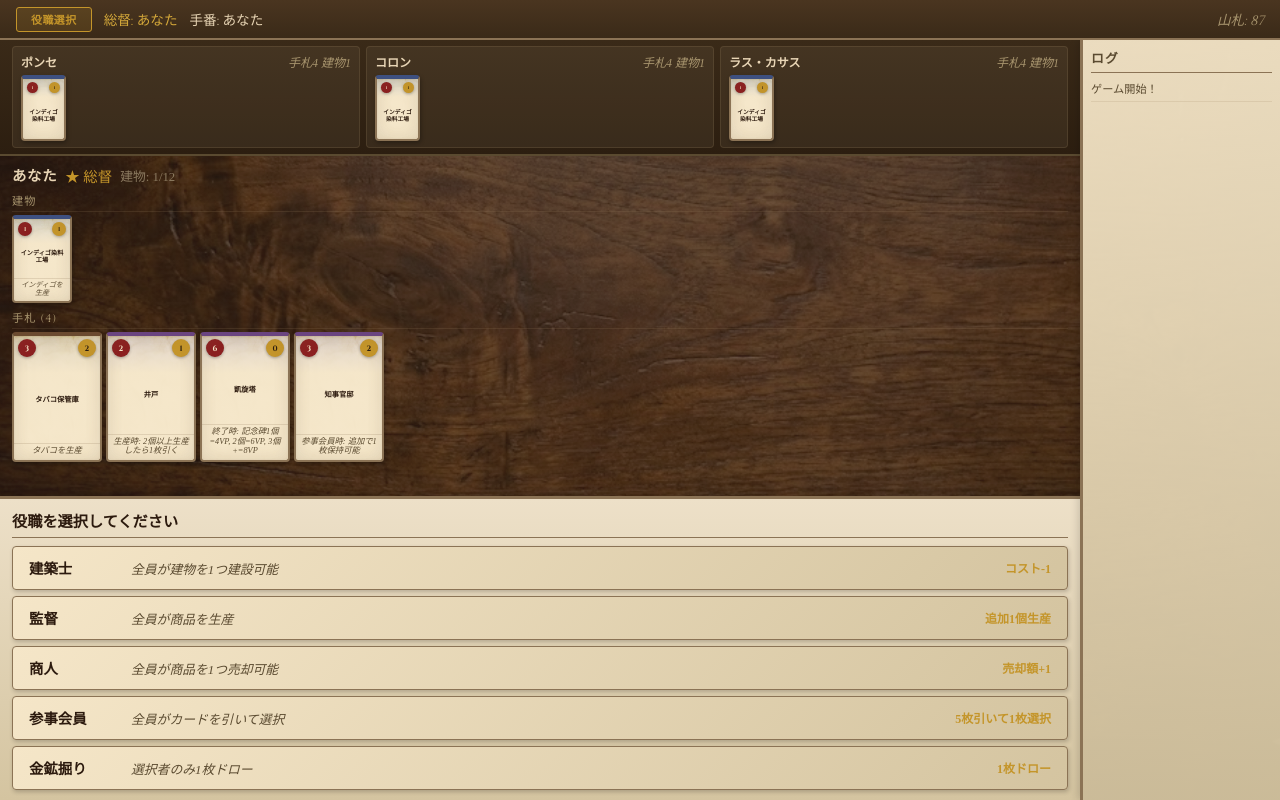
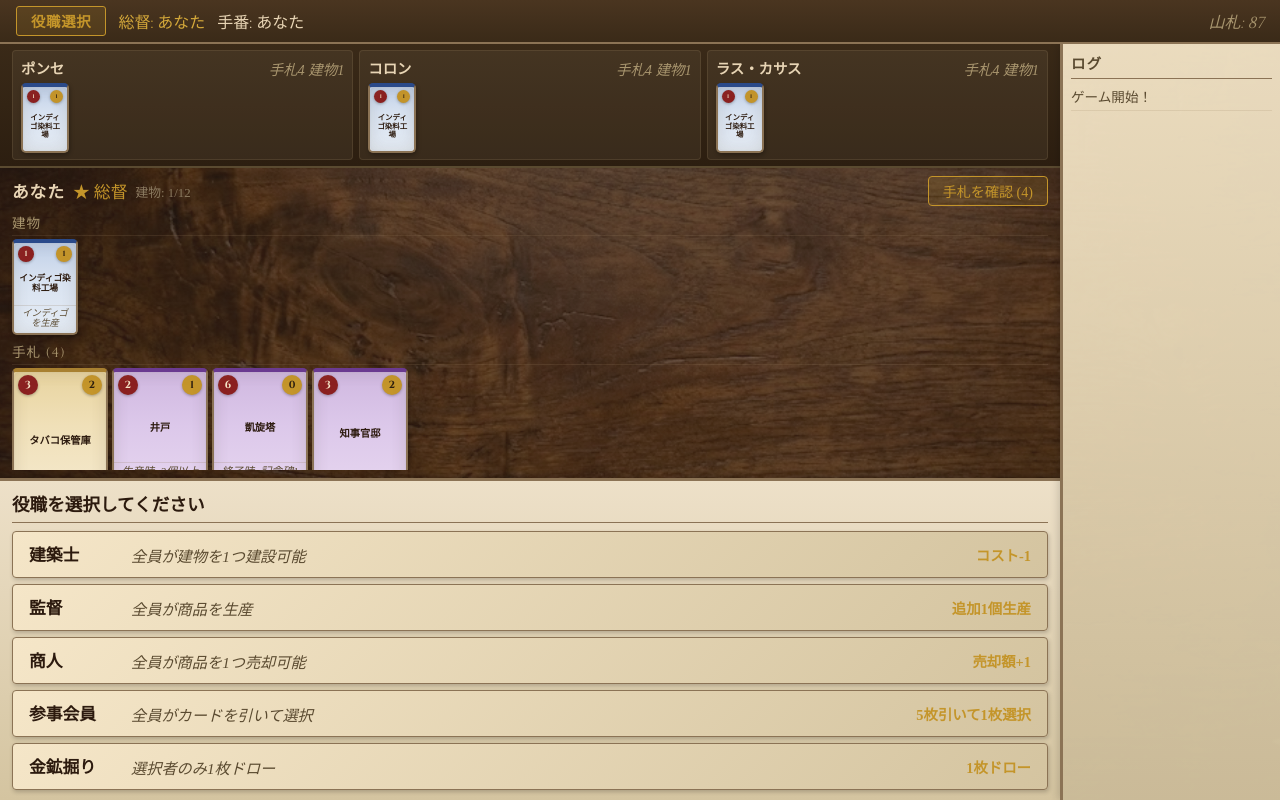
Before and after one commit to kekoyana/sanjuan, a React (Vite) app: page / in a window 1280 px wide. Both pictures are taken after a click on the button "ゲーム開始". Built offline with nearby package versions, Linux system fonts and the light colour scheme.

Commit message:
デザインの修正

```diff
--- a/src/App.css
+++ b/src/App.css
@@ -105,7 +105,7 @@
     linear-gradient(180deg, #4a3520 0%, #3a2a18 100%);
   border-bottom: 2px solid var(--border);
   box-shadow: 0 2px 6px rgba(0, 0, 0, 0.3);
-  font-size: 0.85rem;
+  font-size: 1.0rem;
   font-family: 'Cinzel', 'Noto Serif JP', serif;
   color: var(--text-on-dark);
   flex-wrap: wrap;
@@ -120,7 +120,7 @@
   color: var(--color-gold);
   font-weight: 700;
   letter-spacing: 0.05em;
-  font-size: 0.8em;
+  font-size: 0.9em;
 }
 
 .phase-indicator .governor-tag {
@@ -178,7 +178,7 @@
   align-items: center;
   gap: 6px;
   margin-bottom: 4px;
-  font-size: 0.75rem;
+  font-size: 0.9rem;
   color: var(--text-on-dark);
 }
 
@@ -223,7 +223,7 @@
   align-items: center;
   gap: 8px;
   margin-bottom: 6px;
-  font-size: 0.9rem;
+  font-size: 1.05rem;
   color: var(--text-on-dark);
 }
 
@@ -239,7 +239,7 @@
 
 .player-buildings-label,
 .player-hand-label {
-  font-size: 0.7rem;
+  font-size: 0.85rem;
   color: var(--text-on-dark-muted);
   margin-bottom: 3px;
   text-transform: uppercase;
@@ -249,12 +249,28 @@
   padding-bottom: 2px;
 }
 
+.hand-peek-btn {
+  margin-left: auto;
+  padding: 4px 14px;
+  font-size: 0.88rem;
+  font-family: 'Noto Serif JP', serif;
+  background: rgba(196, 149, 42, 0.15);
+  color: var(--color-gold);
+  border: 1px solid var(--color-gold);
+  border-radius: 4px;
+  transition: all 0.2s;
+}
+
+.hand-peek-btn:hover {
+  background: rgba(196, 149, 42, 0.3);
+  box-shadow: 0 0 8px var(--shadow-gold);
+}
+
 .player-buildings {
   display: flex;
   flex-wrap: wrap;
   gap: 4px;
   margin-bottom: 6px;
-  min-height: var(--card-h-sm);
 }
 
 .player-hand {
@@ -262,7 +278,6 @@
   gap: 4px;
   overflow-x: auto;
   padding-bottom: 4px;
-  min-height: var(--card-h);
   -webkit-overflow-scrolling: touch;
 }
 
@@ -299,19 +314,19 @@
 .card-view.size-normal {
   width: var(--card-w);
   height: var(--card-h);
-  font-size: 0.65rem;
+  font-size: 0.8rem;
 }
 
 .card-view.size-small {
   width: var(--card-w-sm);
   height: var(--card-h-sm);
-  font-size: 0.55rem;
+  font-size: 0.68rem;
 }
 
 .card-view.size-xs {
   width: var(--card-w-xs);
   height: var(--card-h-xs);
-  font-size: 0.45rem;
+  font-size: 0.55rem;
 }
 
 .card-view.clickable {
@@ -337,30 +352,30 @@
   pointer-events: none;
 }
 
-/* Card type colors - top band + subtle tint on parchment texture */
+/* Card type colors - solid backgrounds inspired by San Juan original */
 .card-view.type-indigo {
-  border-top: 4px solid var(--color-indigo);
-  background: linear-gradient(180deg, rgba(62, 80, 128, 0.15) 0%, rgba(245, 230, 200, 0.9) 30%), url('/images/parchment-card.png') center / cover;
+  border-top: 4px solid #2a4a8a;
+  background: linear-gradient(180deg, #c0d0e8 0%, #d8e2f0 40%, #e5ecf5 100%);
 }
 .card-view.type-sugar {
-  border-top: 4px solid var(--color-sugar);
-  background: linear-gradient(180deg, rgba(160, 128, 80, 0.15) 0%, rgba(245, 230, 200, 0.9) 30%), url('/images/parchment-card.png') center / cover;
+  border-top: 4px solid #b8a888;
+  background: linear-gradient(180deg, #f0ead8 0%, #f5f0e5 40%, #faf8f2 100%);
 }
 .card-view.type-tobacco {
-  border-top: 4px solid var(--color-tobacco);
-  background: linear-gradient(180deg, rgba(107, 74, 48, 0.15) 0%, rgba(245, 230, 200, 0.9) 30%), url('/images/parchment-card.png') center / cover;
+  border-top: 4px solid #a88030;
+  background: linear-gradient(180deg, #e8d4a0 0%, #f0e0b8 40%, #f5ead0 100%);
 }
 .card-view.type-coffee {
-  border-top: 4px solid var(--color-coffee);
-  background: linear-gradient(180deg, rgba(74, 48, 32, 0.15) 0%, rgba(245, 230, 200, 0.9) 30%), url('/images/parchment-card.png') center / cover;
+  border-top: 4px solid #6a3a1a;
+  background: linear-gradient(180deg, #d8bfa0 0%, #e5d0b8 40%, #eedcc8 100%);
 }
 .card-view.type-silver {
-  border-top: 4px solid var(--color-silver);
-  background: linear-gradient(180deg, rgba(138, 144, 152, 0.15) 0%, rgba(245, 230, 200, 0.9) 30%), url('/images/parchment-card.png') center / cover;
+  border-top: 4px solid #707880;
+  background: linear-gradient(180deg, #ccd2d8 0%, #dce0e5 40%, #e8ecf0 100%);
 }
 .card-view.type-violet {
-  border-top: 4px solid var(--color-violet);
-  background: linear-gradient(180deg, rgba(106, 68, 128, 0.15) 0%, rgba(245, 230, 200, 0.9) 30%), url('/images/parchment-card.png') center / cover;
+  border-top: 4px solid #6a3a90;
+  background: linear-gradient(180deg, #d0b8e0 0%, #dcc8ea 40%, #e8d8f0 100%);
 }
 
 .card-header {
@@ -374,13 +389,13 @@
   background: var(--color-crimson);
   color: #f5e6c8;
   border-radius: 50%;
-  width: 18px;
-  height: 18px;
+  width: 20px;
+  height: 20px;
   display: flex;
   align-items: center;
   justify-content: center;
   font-weight: 700;
-  font-size: 0.75em;
+  font-size: 0.8em;
   flex-shrink: 0;
   box-shadow: 0 1px 3px rgba(0, 0, 0, 0.3);
   font-family: 'Cinzel', serif;
@@ -390,13 +405,13 @@
   background: var(--color-gold);
   color: var(--bg-primary);
   border-radius: 50%;
-  width: 18px;
-  height: 18px;
+  width: 20px;
+  height: 20px;
   display: flex;
   align-items: center;
   justify-content: center;
   font-weight: 700;
-  font-size: 0.75em;
+  font-size: 0.8em;
   flex-shrink: 0;
   box-shadow: 0 1px 3px rgba(0, 0, 0, 0.3);
   font-family: 'Cinzel', serif;
@@ -412,12 +427,12 @@
   align-items: center;
   justify-content: center;
   color: var(--text-primary);
-  font-size: 0.7em;
+  font-size: 0.8em;
 }
 
 .card-ability {
   padding: 2px 4px 4px;
-  font-size: 0.8em;
+  font-size: 0.85em;
   color: var(--text-secondary);
   text-align: center;
   line-height: 1.15;
@@ -427,20 +442,20 @@
 
 .card-view.size-small .card-cost,
 .card-view.size-small .card-vp {
-  width: 14px;
-  height: 14px;
-  font-size: 0.65em;
+  width: 16px;
+  height: 16px;
+  font-size: 0.7em;
 }
 
 .card-view.size-xs .card-cost,
 .card-view.size-xs .card-vp {
-  width: 11px;
-  height: 11px;
-  font-size: 0.55em;
+  width: 13px;
+  height: 13px;
+  font-size: 0.6em;
 }
 
 .card-view.size-xs .card-name {
-  font-size: 0.8em;
+  font-size: 0.85em;
 }
 
 .card-view.size-xs .card-ability {
@@ -460,7 +475,7 @@
 }
 
 .goods-token.good-indigo { background: var(--color-indigo); }
-.goods-token.good-sugar { background: var(--color-sugar); }
+.goods-token.good-sugar { background: #f5eed8; border-color: #a89878; }
 .goods-token.good-tobacco { background: var(--color-tobacco); }
 .goods-token.good-coffee { background: var(--color-coffee); }
 .goods-token.good-silver { background: var(--color-silver); }
@@ -489,7 +504,7 @@
 }
 
 .action-panel h3 {
-  font-size: 0.95rem;
+  font-size: 1.1rem;
   font-family: 'Cinzel', 'Noto Serif JP', serif;
   margin-bottom: 8px;
   color: var(--text-primary);
@@ -498,7 +513,7 @@
 }
 
 .action-panel p {
-  font-size: 0.8rem;
+  font-size: 0.95rem;
   color: var(--text-secondary);
   margin-bottom: 6px;
   font-style: italic;
@@ -512,9 +527,9 @@
 }
 
 .action-buttons button {
-  padding: 8px 20px;
+  padding: 10px 22px;
   border-radius: 4px;
-  font-size: 0.85rem;
+  font-size: 1.0rem;
   font-family: 'Noto Serif JP', serif;
   background:
     linear-gradient(180deg, #5a4a30 0%, #3a2a18 100%);
@@ -580,7 +595,7 @@
   border: 1px solid var(--border);
   border-radius: 4px;
   color: var(--text-primary);
-  font-size: 0.9rem;
+  font-size: 1.05rem;
   transition: all 0.2s;
   text-align: left;
   width: 100%;
@@ -610,13 +625,13 @@
 }
 
 .role-btn .role-desc {
-  font-size: 0.8rem;
+  font-size: 0.95rem;
   color: var(--text-secondary);
   font-style: italic;
 }
 
 .role-btn .role-privilege {
-  font-size: 0.75rem;
+  font-size: 0.9rem;
   color: var(--color-gold);
   margin-left: auto;
   white-space: nowrap;
@@ -633,13 +648,13 @@
 
 /* ==================== Game Log ==================== */
 .game-log {
-  width: 200px;
+  width: 220px;
   background:
     linear-gradient(180deg, rgba(245, 230, 200, 0.95) 0%, rgba(212, 196, 160, 0.95) 100%);
   border-left: 3px solid var(--border);
   overflow-y: auto;
   padding: 8px;
-  font-size: 0.7rem;
+  font-size: 0.85rem;
   color: var(--text-primary);
   box-shadow: -2px 0 8px rgba(0, 0, 0, 0.15);
 }
@@ -648,7 +663,7 @@
   color: var(--text-secondary);
   font-family: 'Cinzel', 'Noto Serif JP', serif;
   margin-bottom: 6px;
-  font-size: 0.8rem;
+  font-size: 0.9rem;
   text-transform: uppercase;
   letter-spacing: 0.1em;
   border-bottom: 1px solid var(--border);
@@ -778,7 +793,7 @@
   padding: 12px;
   text-align: center;
   color: var(--text-secondary);
-  font-size: 0.85rem;
+  font-size: 1.0rem;
   font-style: italic;
 }
 
@@ -815,13 +830,80 @@
   animation: cardDeal 0.3s ease-out;
 }
 
+/* ==================== Hand Modal ==================== */
+.hand-modal-overlay {
+  position: fixed;
+  inset: 0;
+  background: rgba(0, 0, 0, 0.7);
+  display: flex;
+  align-items: center;
+  justify-content: center;
+  z-index: 100;
+  animation: fadeIn 0.15s ease-out;
+}
+
+@keyframes fadeIn {
+  from { opacity: 0; }
+  to { opacity: 1; }
+}
+
+.hand-modal {
+  background: linear-gradient(180deg, #3a2a18 0%, #2c1e10 100%);
+  border: 2px solid var(--color-gold);
+  border-radius: 8px;
+  padding: 16px;
+  max-width: 90vw;
+  max-height: 80vh;
+  overflow-y: auto;
+  box-shadow: 0 8px 32px rgba(0, 0, 0, 0.6), 0 0 24px var(--shadow-gold);
+}
+
+.hand-modal-header {
+  display: flex;
+  align-items: center;
+  justify-content: space-between;
+  margin-bottom: 12px;
+  border-bottom: 1px solid var(--border);
+  padding-bottom: 8px;
+}
+
+.hand-modal-header h3 {
+  font-family: 'Cinzel', 'Noto Serif JP', serif;
+  font-size: 1.1rem;
+  color: var(--color-gold);
+}
+
+.hand-modal-close {
+  background: transparent;
+  color: var(--text-on-dark-muted);
+  font-size: 1.2rem;
+  padding: 4px 8px;
+  border: 1px solid var(--border);
+  border-radius: 4px;
+  transition: all 0.2s;
+}
+
+.hand-modal-close:hover {
+  color: var(--text-on-dark);
+  border-color: var(--text-on-dark-muted);
+}
+
+.hand-modal-cards {
+  display: flex;
+  flex-wrap: wrap;
+  gap: 8px;
+  justify-content: center;
+}
+
 /* ==================== Mobile ==================== */
 @media (max-width: 767px) {
   :root {
-    --card-w: 72px;
-    --card-h: 104px;
-    --card-w-sm: 50px;
-    --card-h-sm: 72px;
+    --card-w: 78px;
+    --card-h: 114px;
+    --card-w-sm: 54px;
+    --card-h-sm: 78px;
+    --card-w-xs: 40px;
+    --card-h-xs: 58px;
   }
 
   .title-screen h1 {
--- a/src/App.tsx
+++ b/src/App.tsx
@@ -28,6 +28,7 @@ import { ScoreBoard } from './components/ScoreBoard';
 
 function App() {
   const [state, dispatch] = useReducer(gameReducer, null, createInitialState);
+  const [handModalOpen, setHandModalOpen] = React.useState(false);
 
   const timerRef = useRef<number | null>(null);
 
@@ -172,6 +173,12 @@ function App() {
               <span style={{ color: 'var(--text-muted)', fontSize: '0.8rem' }}>
                 建物: {humanPlayer.buildings.length}/12
               </span>
+              <button
+                className="hand-peek-btn"
+                onClick={() => setHandModalOpen(true)}
+              >
+                手札を確認 ({humanPlayer.hand.length})
+              </button>
             </div>
 
             <div className="player-buildings-label">建物</div>
@@ -194,6 +201,25 @@ function App() {
               ))}
             </div>
           </div>
+
+          {/* Hand Modal */}
+          {handModalOpen && (
+            <div className="hand-modal-overlay" onClick={() => setHandModalOpen(false)}>
+              <div className="hand-modal" onClick={(e) => e.stopPropagation()}>
+                <div className="hand-modal-header">
+                  <h3>手札 ({humanPlayer.hand.length}枚)</h3>
+                  <button className="hand-modal-close" onClick={() => setHandModalOpen(false)}>
+                    ✕
+                  </button>
+                </div>
+                <div className="hand-modal-cards">
+                  {humanPlayer.hand.map((c) => (
+                    <CardView key={c.instanceId} card={c} size="normal" />
+                  ))}
+                </div>
+              </div>
+            </div>
+          )}
 
           {/* Action Panel */}
           <ActionPanel state={state} dispatch={dispatch} />
```
Also changed, not shown: src/index.css (+15 -14 lines), .claude/settings.local.json.
